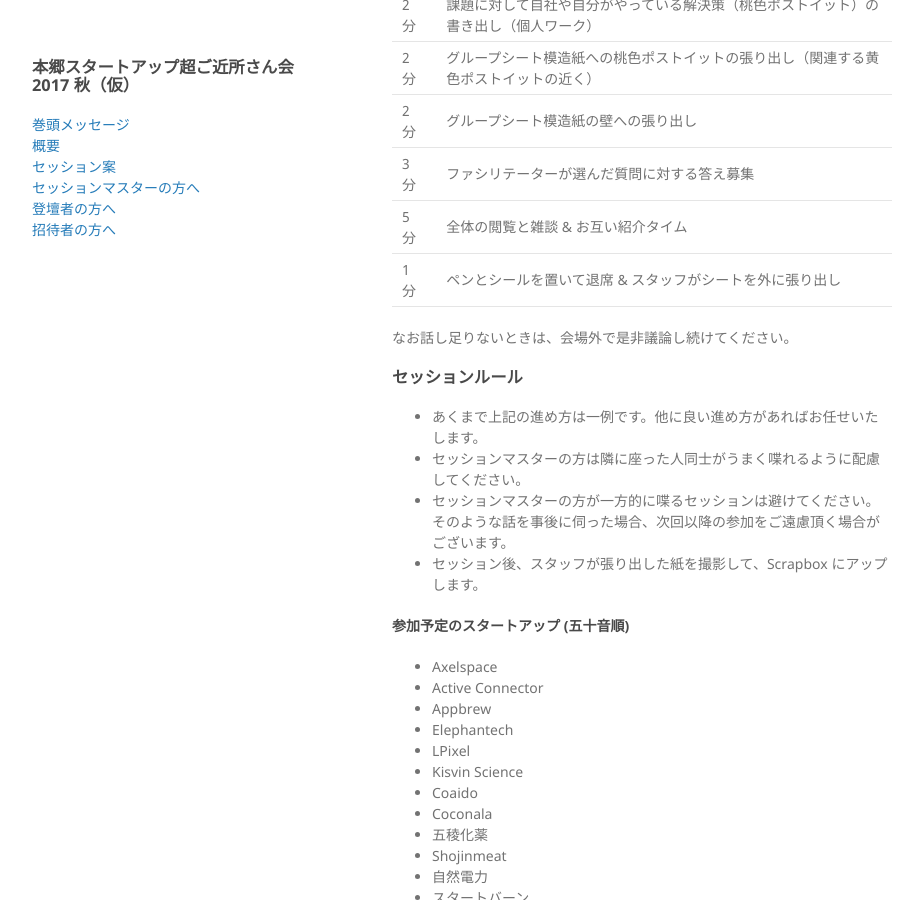
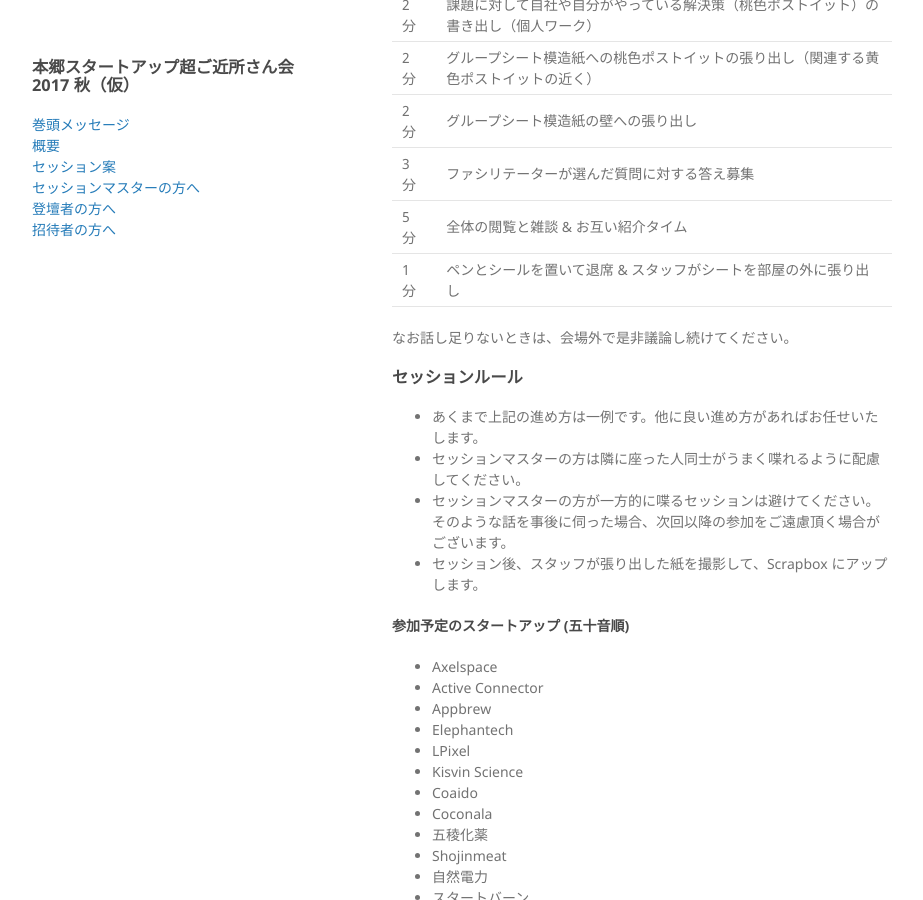
Before and after one commit to hongotechstartup/hongotechstartup.github.io, a Jekyll site: the page built from index.md, in a window 1280 px wide and 900 px high, scrolled down 4417 px. Shown: the whole window, without its empty margins (178-1101 px from the left). Built offline with Jekyll 4.4.1, drawn with Linux system fonts in a browser that asks for light colours; our own code applies the rules of GitHub Pages for plain Markdown files.

Commit message:
room outside

```diff
--- a/index.md
+++ b/index.md
@@ -163,7 +163,7 @@
 | 2 分 | グループシート模造紙の壁への張り出し |
 | 3 分 | ファシリテーターが選んだ質問に対する答え募集 |
 | 5 分 | 全体の閲覧と雑談 & お互い紹介タイム |
-| 1 分 | ペンとシールを置いて退席 & スタッフがシートを外に張り出し |
+| 1 分 | ペンとシールを置いて退席 & スタッフがシートを部屋の外に張り出し |
 
 なお話し足りないときは、会場外で是非議論し続けてください。
 
```
